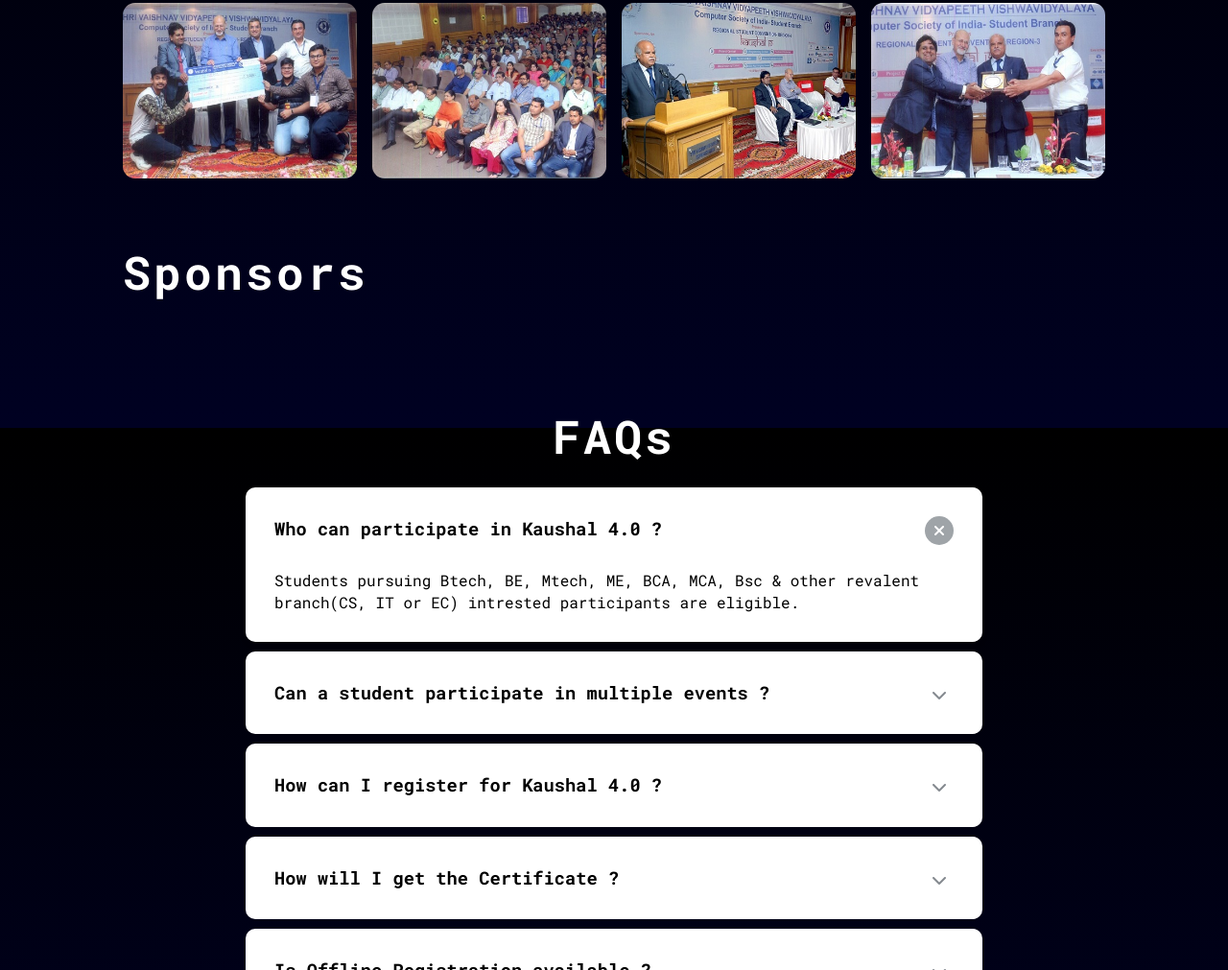
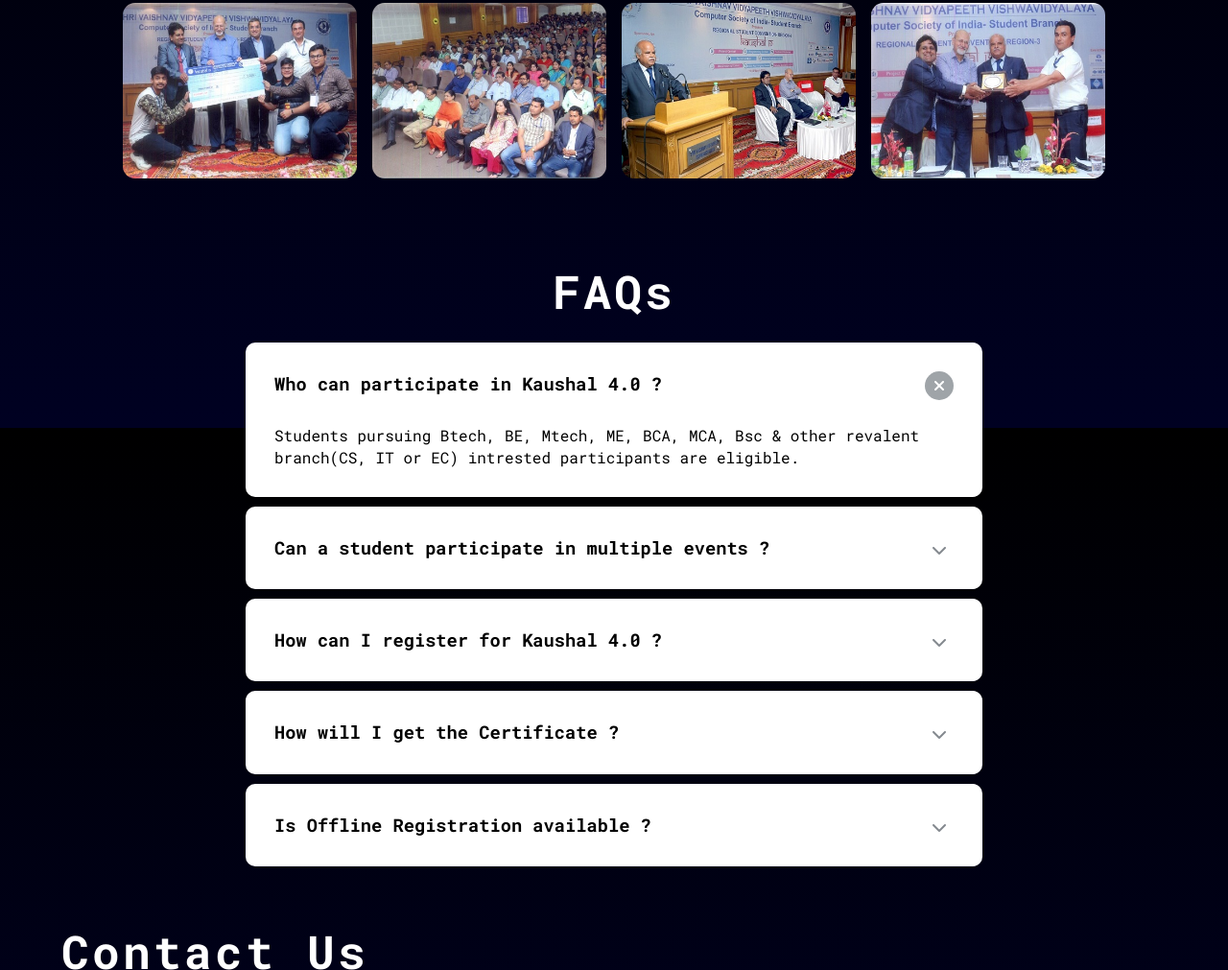
Before and after one commit to k-jain23/Kaushal4.0, a plain HTML site: page index.html in a window 1280 px wide. Shown: the part 4354-5365 px from the top of the page at 96% size. Drawn offline with nearby package versions, Linux system fonts and the light colour scheme; files whose address does not match are found by name.

Commit message:
sponsor update

```diff
--- a/index.html
+++ b/index.html
@@ -647,7 +647,7 @@
             </section>
 
             <!-- Sponsor Section -->
-            <section id="sponsors" class="sponsors">
+<!--             <section id="sponsors" class="sponsors">
                 <div class="sponsor-name">
                     <h1 class="ml7">
                         <span class="text-wrapper">
@@ -655,7 +655,7 @@
                         </span>
                     </h1>
 
-                </div>
+                </div> -->
                 <!-- <div class="sponsor-box">
                     <div class="sponsor">
                         <img class="company" src="./images/gdsc.jpeg">
@@ -701,7 +701,7 @@
                     </div>
                     </div> -->
 
-            </section>
+<!--             </section> -->
 
             <!-- FAQs Section -->
             <section class="faq-section">
```
